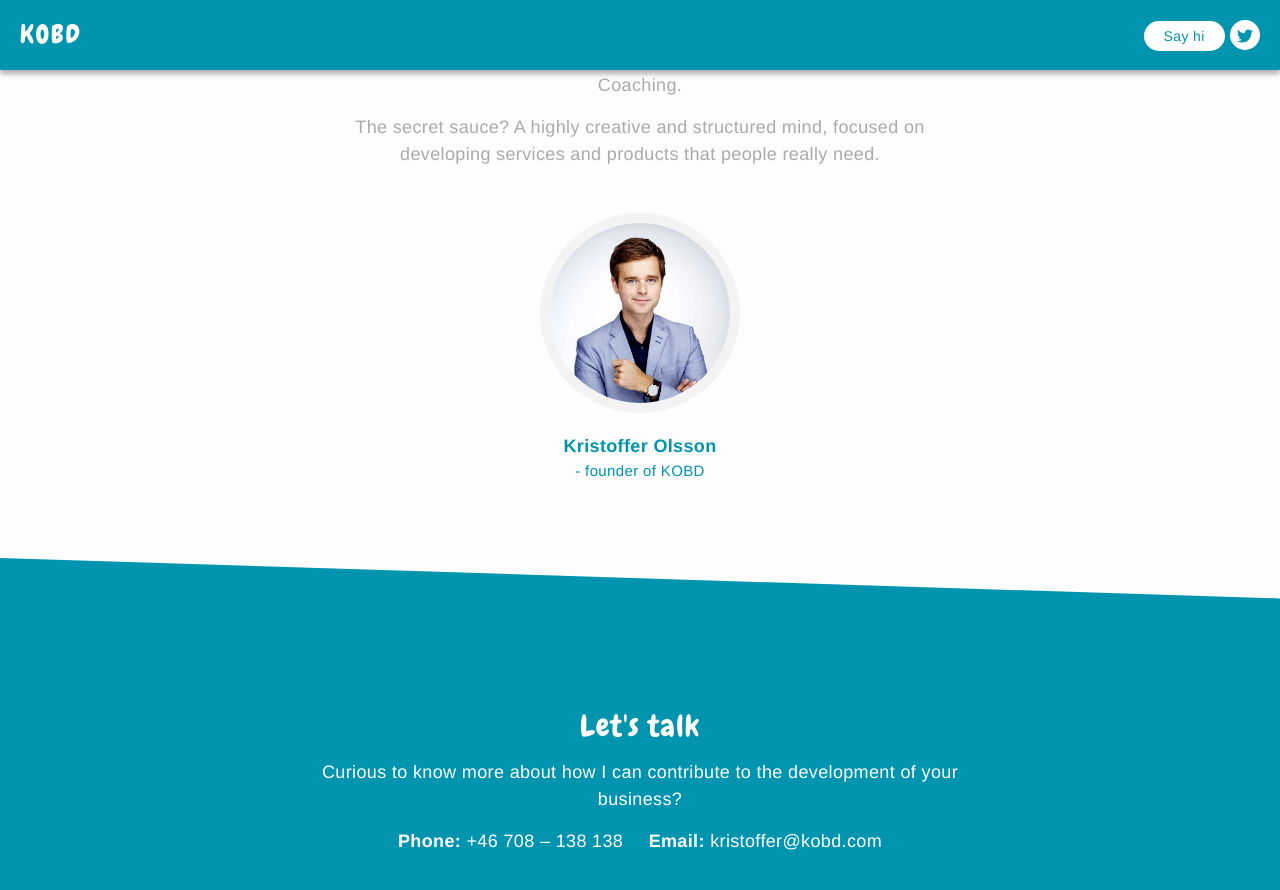
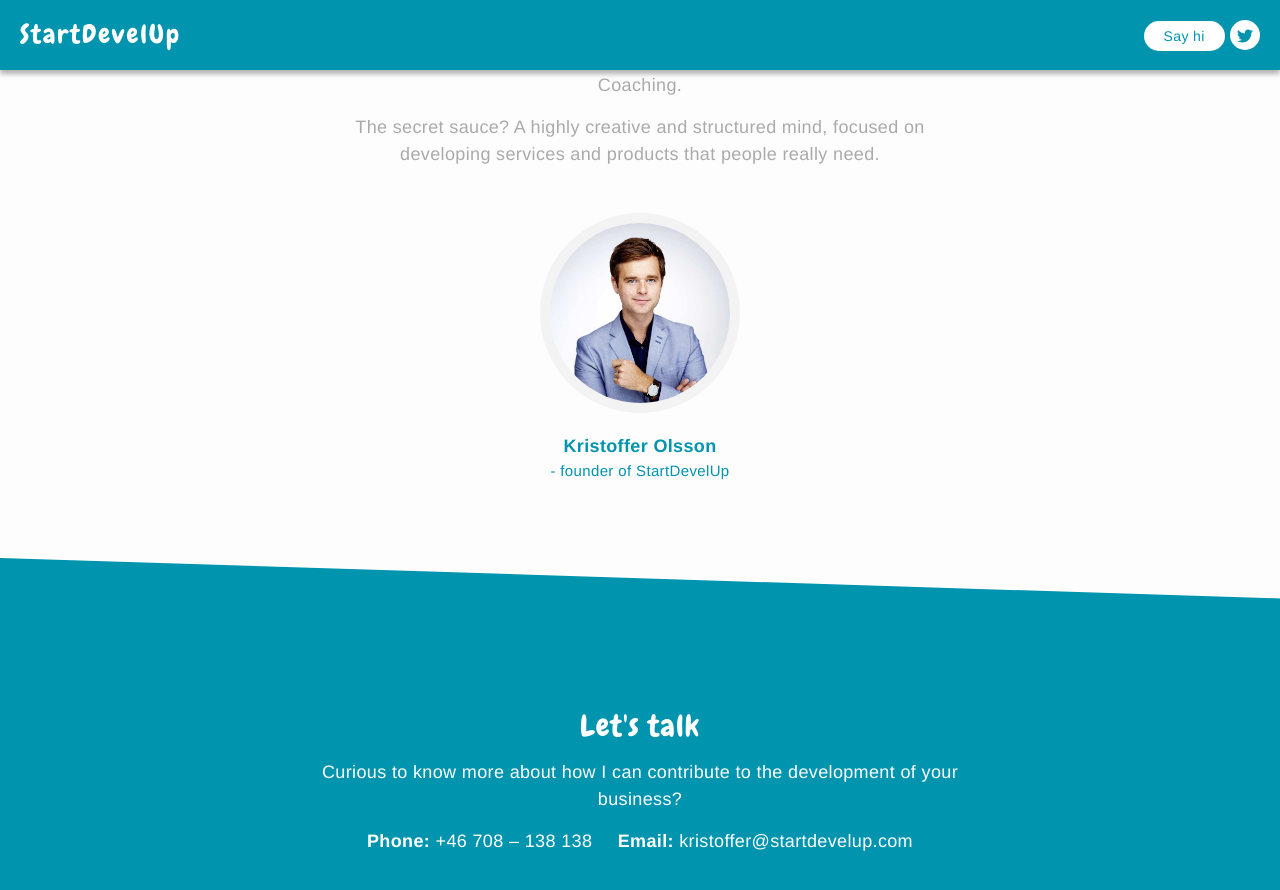
Before and after one commit to thomaswaern/krol, a Jekyll site: the page built from index.md, in a window 1280 px wide and 900 px high, scrolled down 1094 px. Shown: the top 890 px of the window. Built offline with Jekyll 4.4.1, drawn with Linux system fonts in a browser that asks for light colours.

Commit message:
New Company name

```diff
--- a/_config.yml
+++ b/_config.yml
@@ -1,10 +1,10 @@
 # Site settings
-title: KOBD
-email: kristoffer@kobd.com
+title: StartDevelUp
+email: kristoffer@startdevelup.com
 description: > # this means to ignore newlines until "baseurl:"
   Lorem ipsum dolor sit amet, consectetur adipisicing elit. Illum id quas inventore ducimus doloremque, natus sequi necessitatibus nulla in. Fugiat nihil est ipsam! Eum, ipsum, nihil. Veritatis, labore, repellendus.
 baseurl: "/krol" # the subpath of your site, e.g. /blog/
-url: "http://KOBD.com" # the base hostname & protocol for your site
+url: "http://startdevelup.com" # the base hostname & protocol for your site
 twitter_username: kr_ol
 
 # Build settings
--- a/index.md
+++ b/index.md
@@ -14,7 +14,7 @@ layout: default
   <div class="me">
     <img src="{{ site.baseurl }}/assets/krol.jpg" alt="Kristoffer Olsson">
     <h4 class="name">Kristoffer Olsson</h4>
-    <h4>- founder of KOBD</h4>
+    <h4>- founder of StartDevelUp</h4>
   </div>
 
 </div>
```
